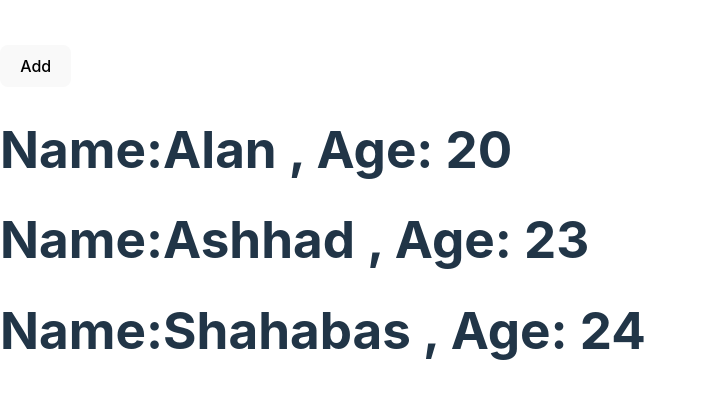
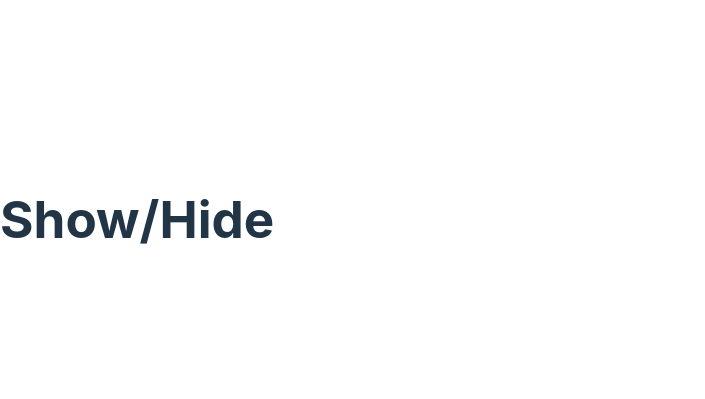
Before and after one commit to AshhadBiju/First-React-Project, a React (Vite) app: page / in a window 1280 px wide. Shown: the part 181-580 px from the top of the page, without its empty margins (0-705 px from the left). Built offline with nearby package versions, Linux system fonts and the light colour scheme.

Commit message:
useState

```diff
--- a/src/App.jsx
+++ b/src/App.jsx
@@ -1,27 +1,14 @@
-import { useState } from "react"; //importing useState.
-import Employee from "./Employee";
+import React from "react";
+import Counter from "./Counter";
+import { useState } from "react"; //first import the useState
 function App() {
-  const [count, setCount] = useState(0); // declaring useState.
-  const addCount = () => {
-    // this is how you declare an arrow function, a shorter version of a function.
-    setCount(count + 1);
-  };
-  let emp = [
-    // first we create an array of objects
-    { name: "Alan", age: 20 },
-    { name: "Ashhad", age: 23 },
-    { name: "Shahabas", age: 24 },
-  ];
+  const [state, setState] = useState(false); //this is how to define useState and input as false
   return (
     <div className="App">
-      <button onClick={addCount}>Add</button> {/*calling said function*/}
-      {emp.map((obj, index) => (
-        <Employee key={index} {...obj} />
-      ))}
-      {/*then we call the let emp with map and store them in a variable obj in a function*/}
-      {/*then we call the function from Employee.jsx. Here name and age is under obj so {...obj} can also be used.*/}
-      {/*no return is used*/}
-    </div>
+      <h1 onClick={() => setState(!state)}>Show/Hide</h1>{" "}
+      {/*When we click this the setState function will work*/}
+      {state ? <Counter /> : null}
+    </div> // this is used to put the ternary operator of if statement. If state is true then Counter function will work or else null.
   );
 }
 
--- a/src/Counter.jsx
+++ b/src/Counter.jsx
@@ -1,15 +1,10 @@
 import React from "react";
 
-function Counter({ title, ...obj }) {
-  //props can also be declared like this, this way is rest method
+function Counter() {
   return (
     <div>
-      <h1>
-        {title}
-        {obj.count}
-      </h1>
-      {/*the count should be displayed here as props, rest props*/}
-    </div>
+      <h1>Hello I am Component</h1>
+    </div> //this component will work if true
   );
 }
 
```
